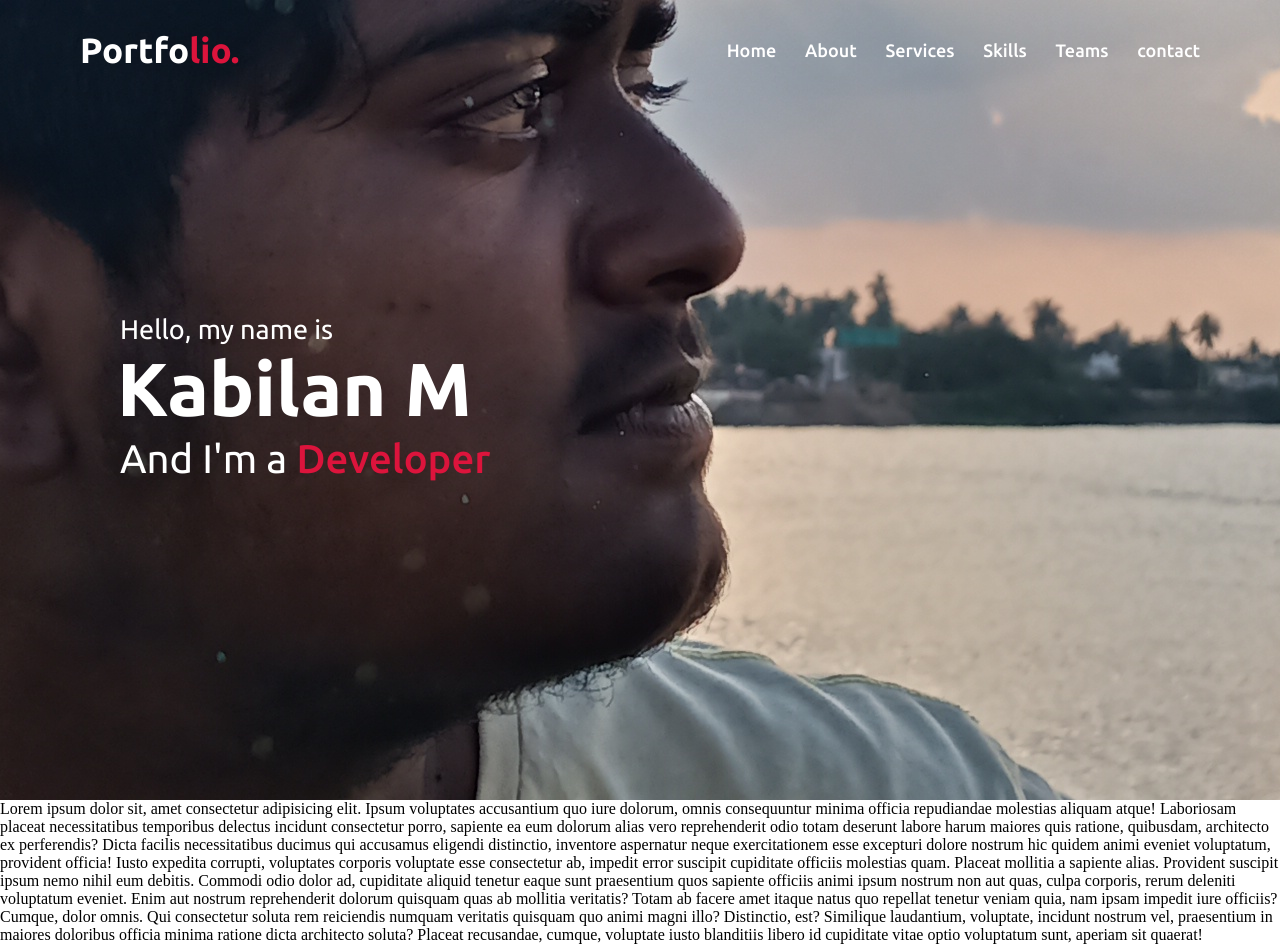
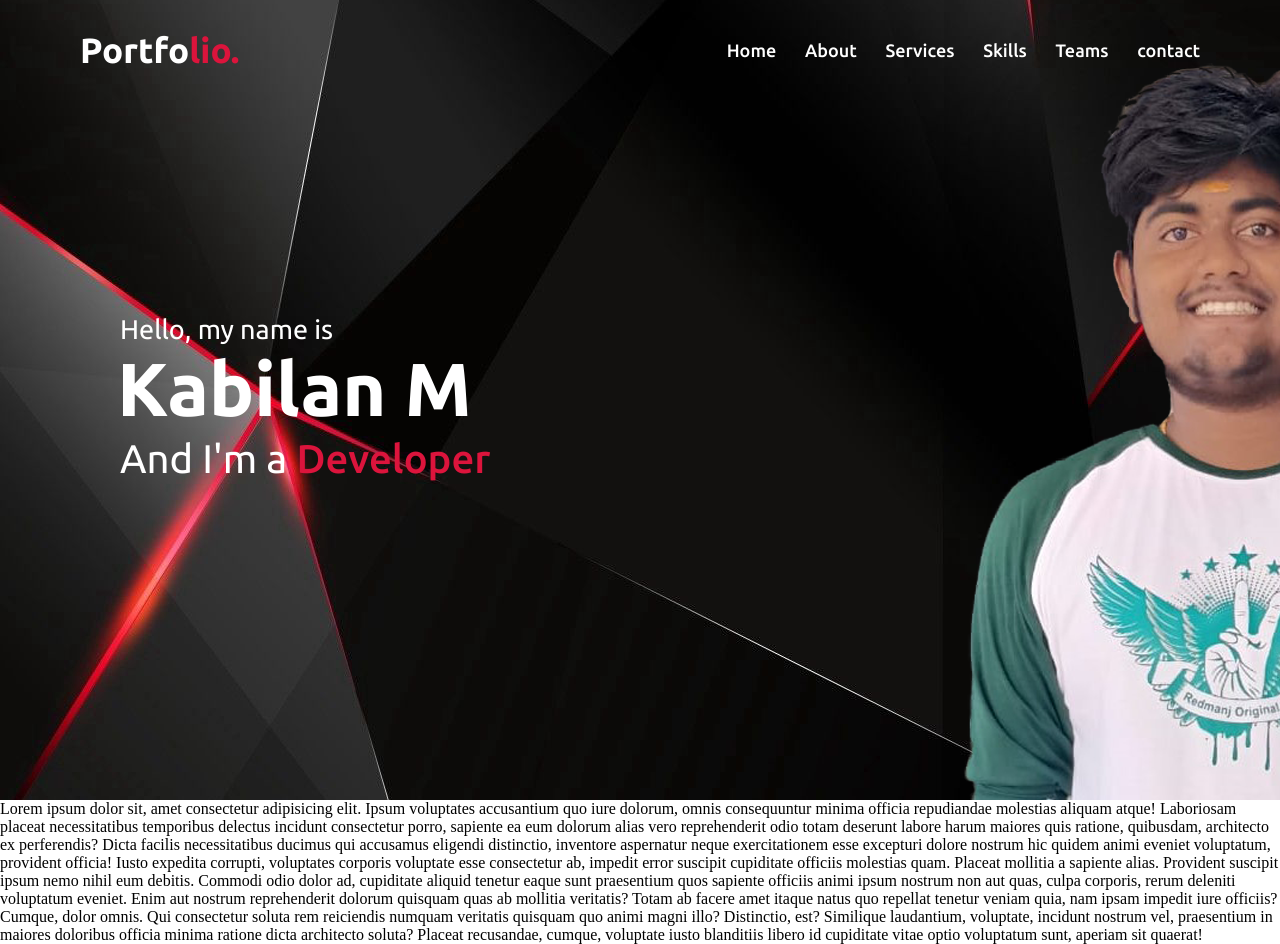
Before and after one commit to mkabilan19/Portfolio, a PHP site: page / in a window 1280 px wide. Run offline with PHP 8.4, Linux system fonts and the light colour scheme; some libraries are stand-ins or nearby versions.

Commit message:
added banner picture

```diff
--- a/Front End projects/styles.css
+++ b/Front End projects/styles.css
@@ -78,7 +78,7 @@
 
 .home{
   display: flex;
-  background: url("Images/pro-3.jpg") no-repeat center;
+  background: url("Images/banner.png") no-repeat center;
   height: 100vh;
   color: #fff;
   min-height: 500px;
```
Also changed, not shown: Front End projects/Images/banner-1.jpg (deleted), Front End projects/Images/banner.png (added).
